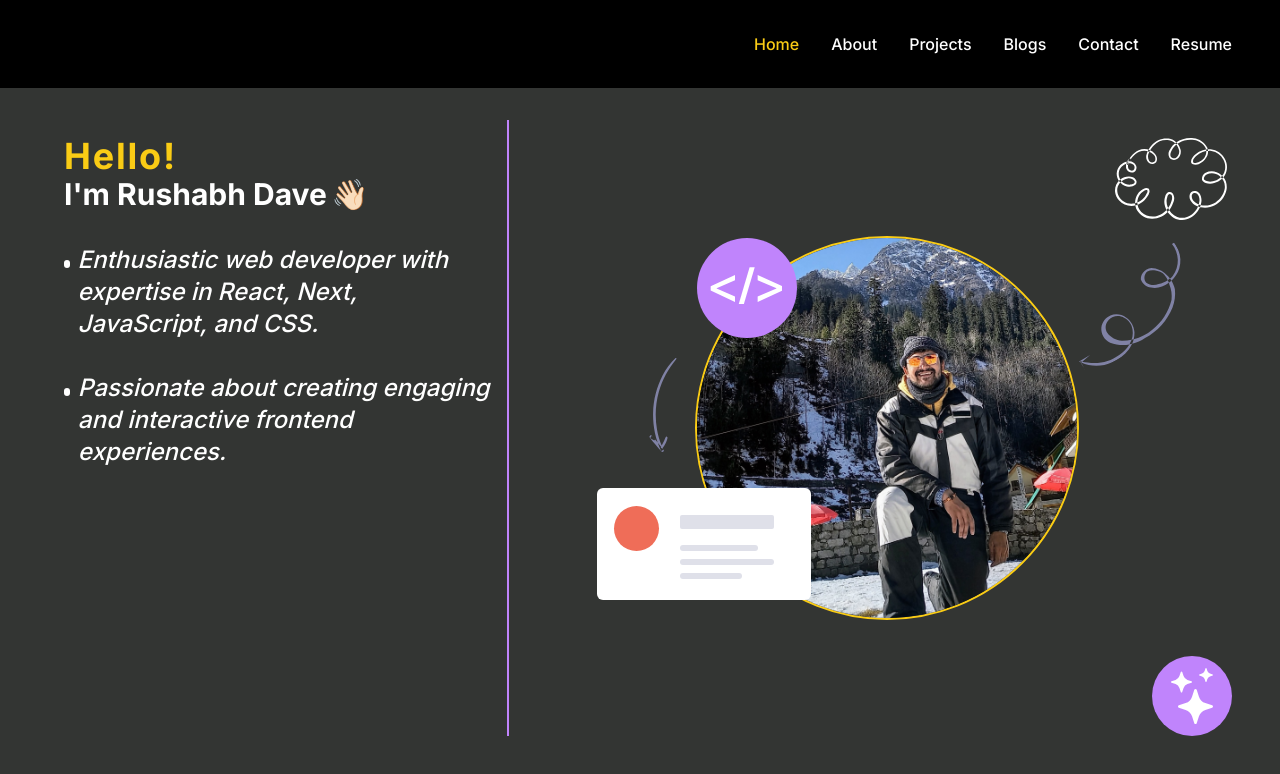
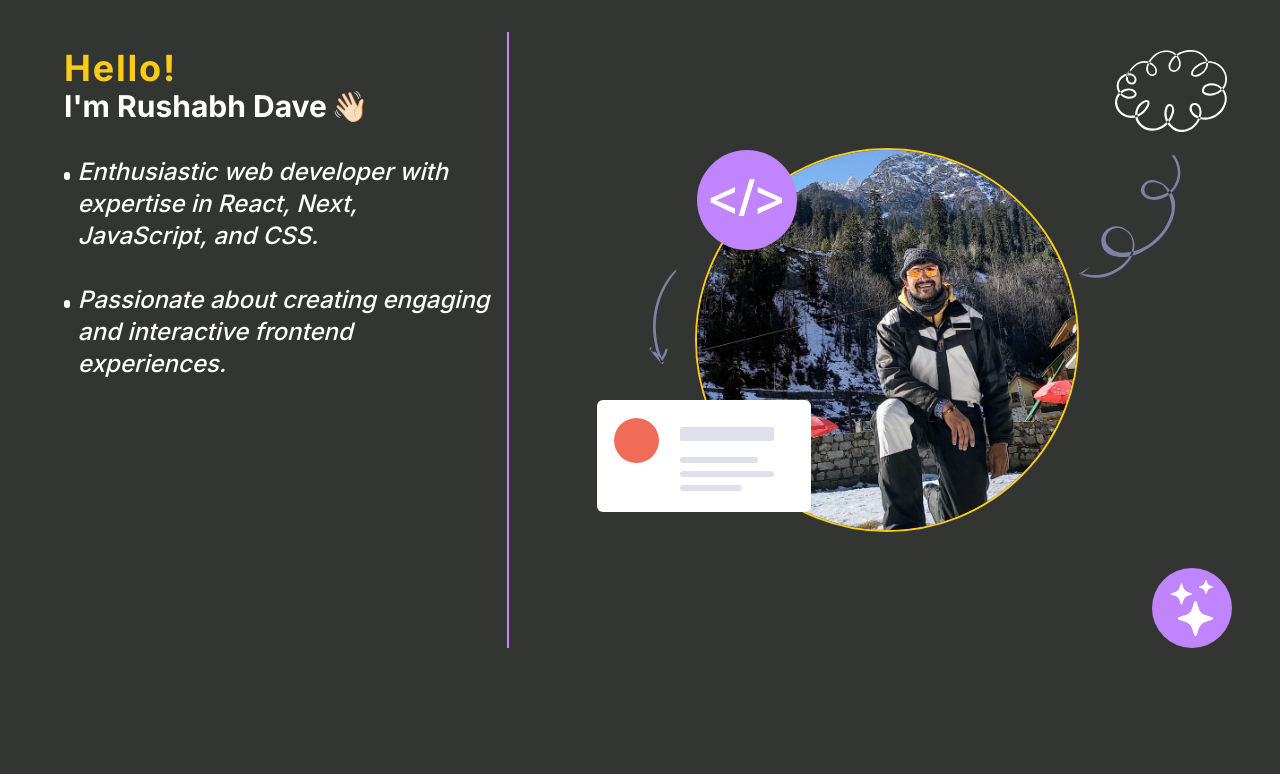
Before and after one commit to Dave-Rushabh/portfolio, a Next.js app: page / in a window 1280 px wide. Shown: the top 774 px of the page. Built offline with nearby package versions, Linux system fonts and the light colour scheme; no server answers.

Commit message:
deployment test

```diff
--- a/app/layout.tsx
+++ b/app/layout.tsx
@@ -10,11 +10,11 @@ export default async function RootLayout({
 }: {
   children: React.ReactNode
 }) {
-  const { data } = await axios.get(`${process.env.NEXT_PUBLIC_API_URL}/api/getMenus`)
+  // const { data } = await axios.get(`${process.env.NEXT_PUBLIC_API_URL}/api/getMenus`)
   return (
     <html lang="en">
       <body className={inter.className}>
-        <Navbar navbarMenus={data} />
+        {/* <Navbar navbarMenus={data} /> */}
         {children}
       </body>
     </html>
```
